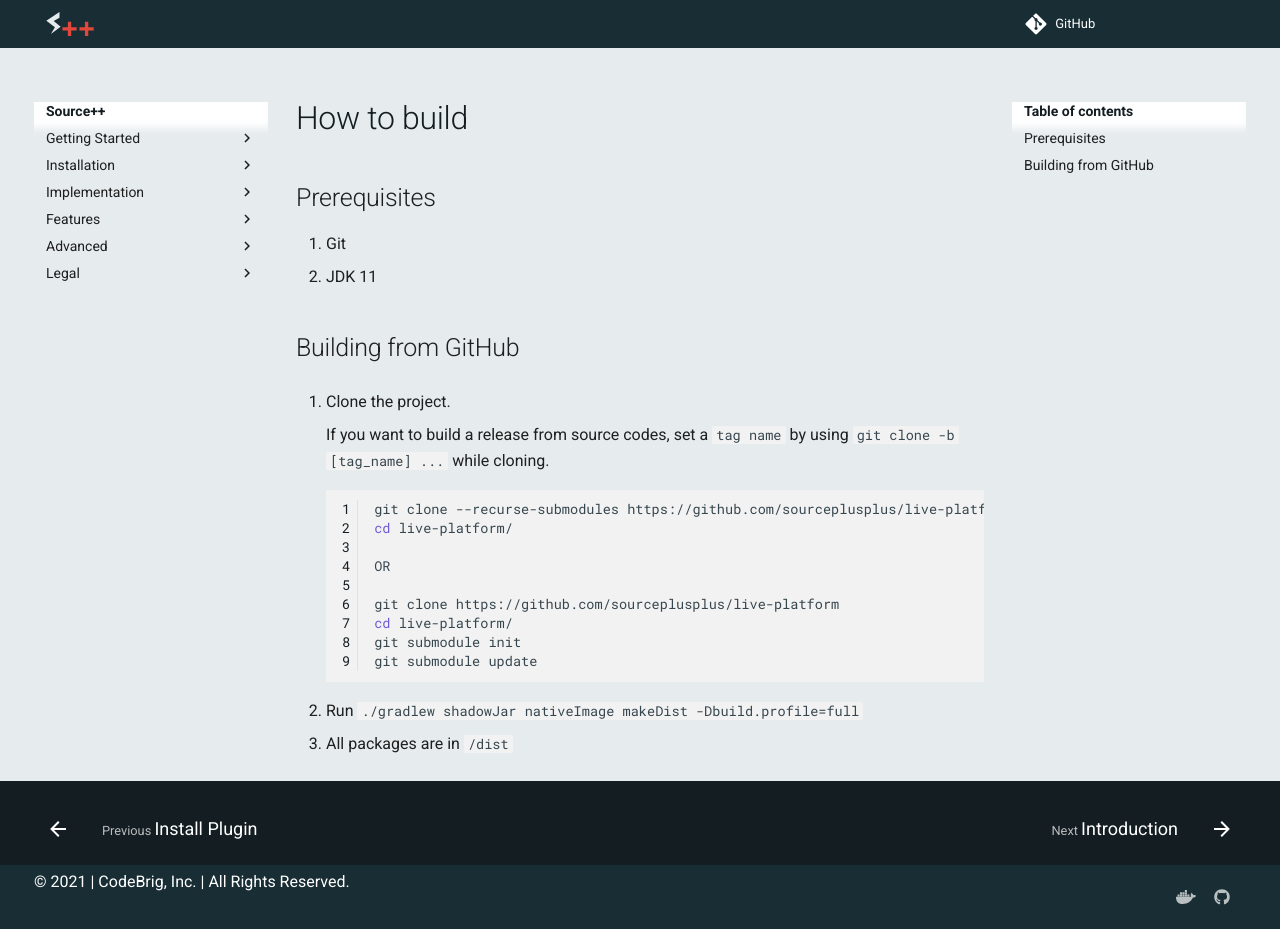
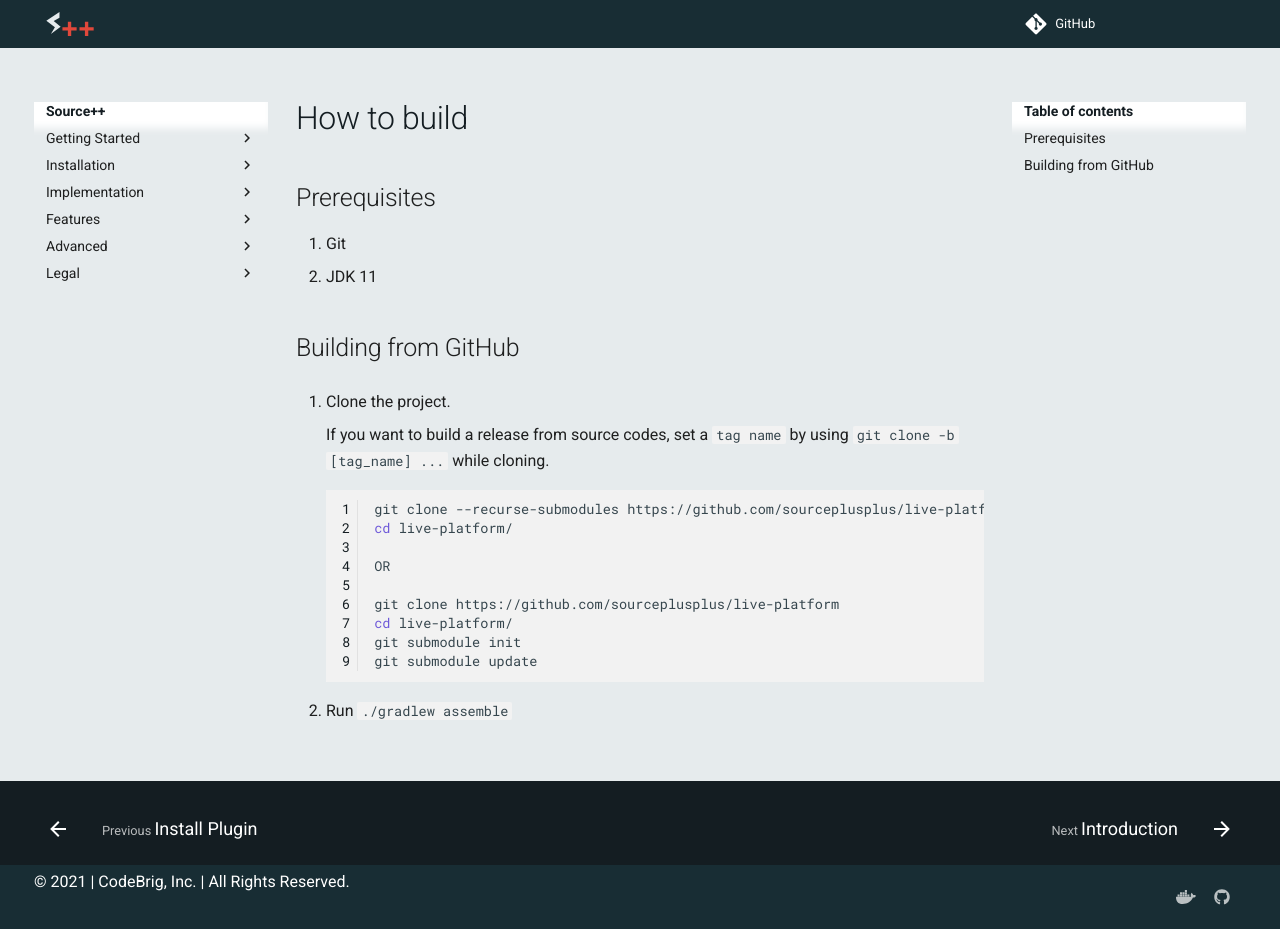
Before and after one commit to sourceplusplus/documentation, an MkDocs documentation site: the page built from docs/guides/How-to-build.md, in a window 1280 px wide and 929 px high. Built offline with MkDocs 1.6.1 and Material for MkDocs 9.7.7, drawn with Linux system fonts in a browser that asks for light colours; the version menu is left out.

Commit message:
Update How-to-build.md

````diff
--- a/docs/guides/How-to-build.md
+++ b/docs/guides/How-to-build.md
@@ -20,5 +20,4 @@
     git submodule update
     ```
 
-1. Run `./gradlew shadowJar nativeImage makeDist -Dbuild.profile=full`
-1. All packages are in `/dist`
+1. Run `./gradlew assemble`
````
